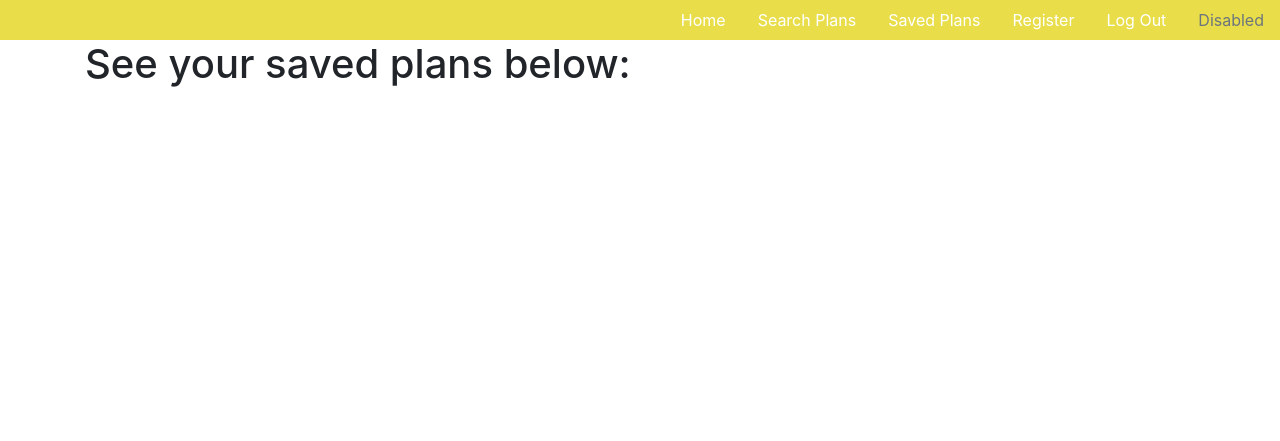
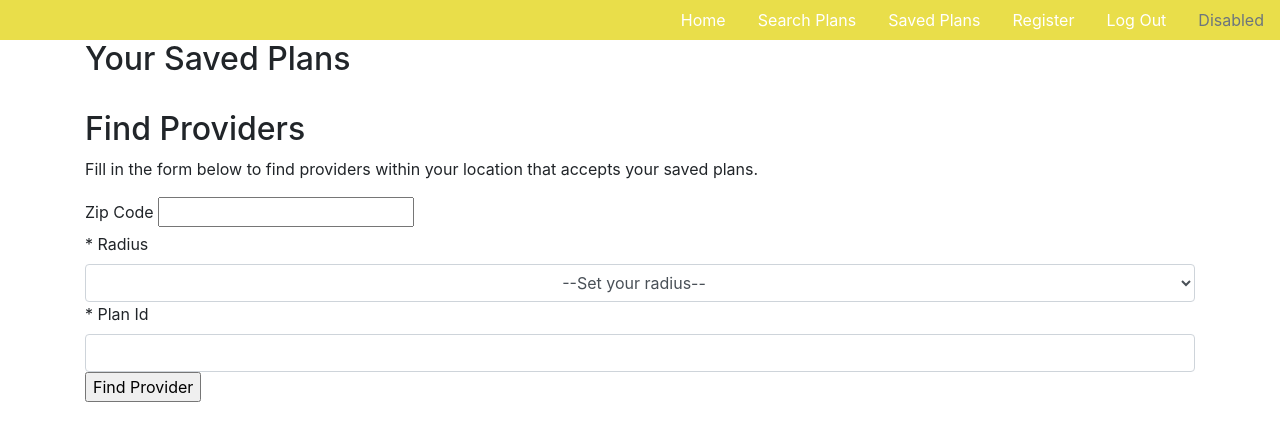
Before and after one commit to s-tao/whats-my-care, a Flask app: a page that uses templates/saved_plans.html in a window 1280 px wide. Shown: the top 441 px of the page. Run offline with Flask 2, Linux system fonts and the light colour scheme; the visitor is signed in with stand-in values (Sample User, id 1); some libraries are stand-ins or nearby versions.

Commit message:
add form for provider search

```diff
--- a/server.py
+++ b/server.py
@@ -21,7 +21,9 @@ app.jinja_env.undefined = StrictUndefined
 def index():
     """Homepage"""
 
-    return render_template('homepage.html')
+    check_user = session.get('user_id')
+
+    return render_template('homepage.html', user_id=check_user)
 
 
 @app.route('/register', methods=['GET'])
@@ -137,16 +139,6 @@ def all_plans(user_id):
     return jsonify(plans)
 
 
-@app.route('/user-<int:user_id>/saved_plans', methods=['POST'])
-def seed_plans(user_id):
-
-    plan_ids = request.form.keys()
-
-    add_plan(plan_ids, user_id)
-
-    return redirect(f'/user-{user_id}/saved_plans')
-
-
 @app.route('/user-<int:user_id>/saved_plans')
 def show_saved_plans(user_id):
 
@@ -168,6 +160,22 @@ def show_saved_plans(user_id):
                                                plans=plans)
 
 
+def show_providers(user_id):
+    pass
+
+
+
+@app.route('/user-<int:user_id>/saved_plans', methods=['POST'])
+def seed_plans(user_id):
+
+    plan_ids = request.form.keys()
+
+    add_plan(plan_ids, user_id)
+
+    return redirect(f'/user-{user_id}/saved_plans')
+
+
+
 @app.route('/remove_plan', methods=['POST'])
 def remove_userplan():
 
@@ -185,6 +193,7 @@ def remove_userplan():
 
     return "Unexpected Error"
 
+
 if __name__ == '__main__':
 
     app.debug = True
@@ -194,4 +203,5 @@ if __name__ == '__main__':
     # DebugToolbarExtension(app)
 
     app.config['DEBUG_TB_INTERCEPT_REDIRECTS'] = False
+
     app.run(host='0.0.0.0')
--- a/static/js/script.js
+++ b/static/js/script.js
@@ -156,6 +156,7 @@ previousButton.on('click', individualMedPlan, (evt) => {
 
 });
 
+
 // click event to remove plan from user profile
 const removePlan = $('.remove-plan');
 
@@ -173,10 +174,11 @@ removePlan.click(function() {
 
     removeTable.fadeOut(1000, function() {
     removeTable.remove();
+    $(`#${planId}`).hide();
+
     });
 
     alert(res);
-    $(`#${planId}`).hide();
 
   });
 });
--- a/templates/saved_plans.html
+++ b/templates/saved_plans.html
@@ -5,10 +5,9 @@
 {% endblock %}
 
 
-
 {% block content %}
 <div class="container">
-  <h1>See your saved plans below:</h1>
+  <h2>Your Saved Plans</h2>
 </div>
 
 <div class="container" id="saved-plans">
@@ -76,6 +75,44 @@
   {% endfor %}
 </div>
 
+<br>
+
+<div class="container">
+  <h2>Find Providers</h2>
+  <p>
+    Fill in the form below to find providers within your location that accepts
+    your saved plans.
+  </p>
+</div>
+<div class="container">
+  <form action="/user-{{ user_id }}/saved_plans" method="GET">
+    <div class="sub-container">
+      <label>Zip Code</label>
+        <input type="zip-code" name="zip-code">
+    </div>
+
+    <div class="sub-container">
+      <label>* Radius</label>
+      <select name="radius" required class="form-control">
+        <option value=""> --Set your radius-- </option>
+        <option value="5">5 miles</option>
+        <option value="10">10 miles</option>
+        <option value="15">15 miles</option>
+        <option value="20">20 miles</option>
+        <option value="25">25 miles</option>
+        <option value="30">30 miles</option>
+        <option value="35">35 miles</option>
+      </select>
+    </div>
+
+    <div class="sub-container">
+      <label>* Plan Id</label>
+        <input type="plan-id" name="plan-id" required class="form-control">
+    </div>
+
+    <input type="submit" value="Find Provider">
+  </form>
+</div>
 
 
 {% endblock %}
```
Also changed, not shown: templates/register_form.html (+0 -9 lines).
